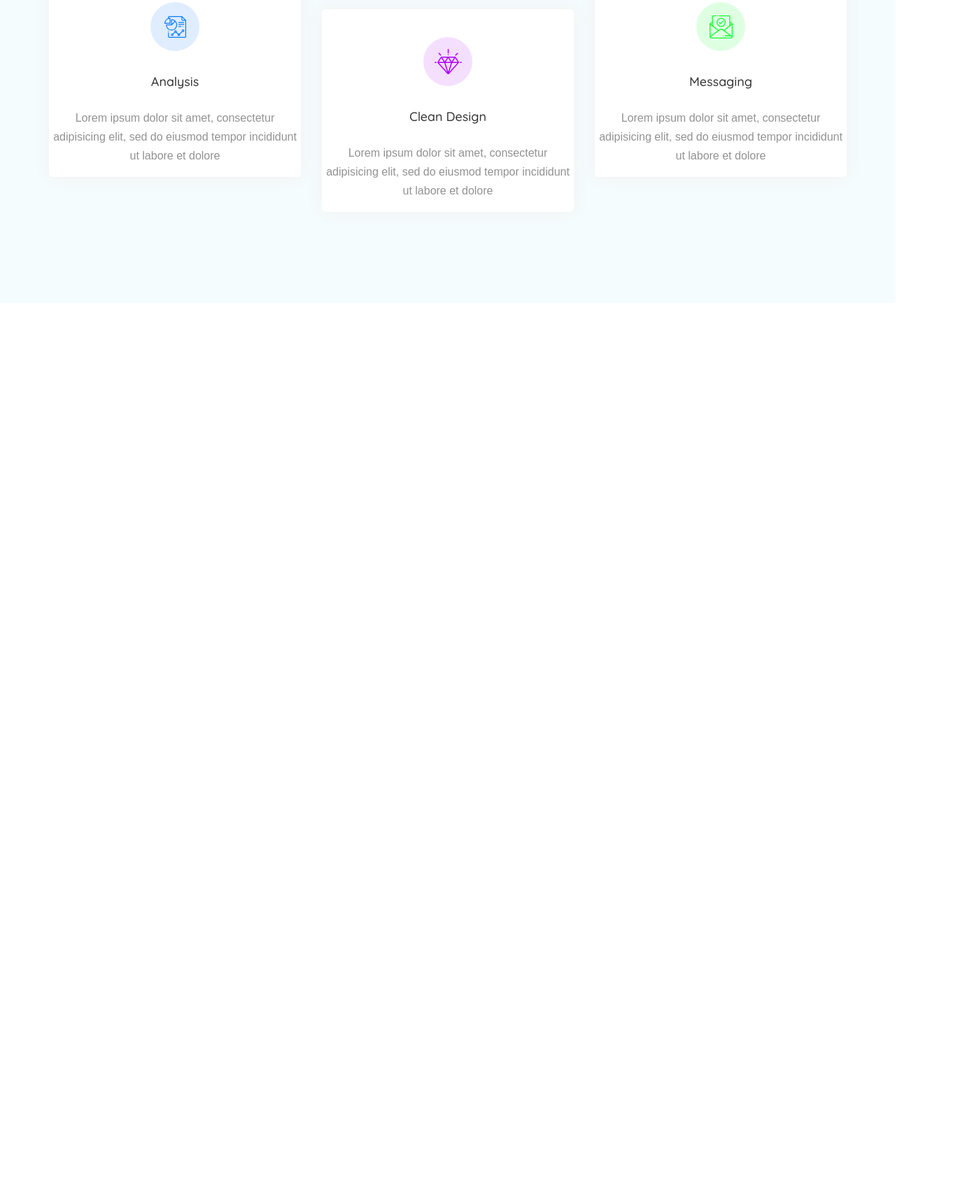
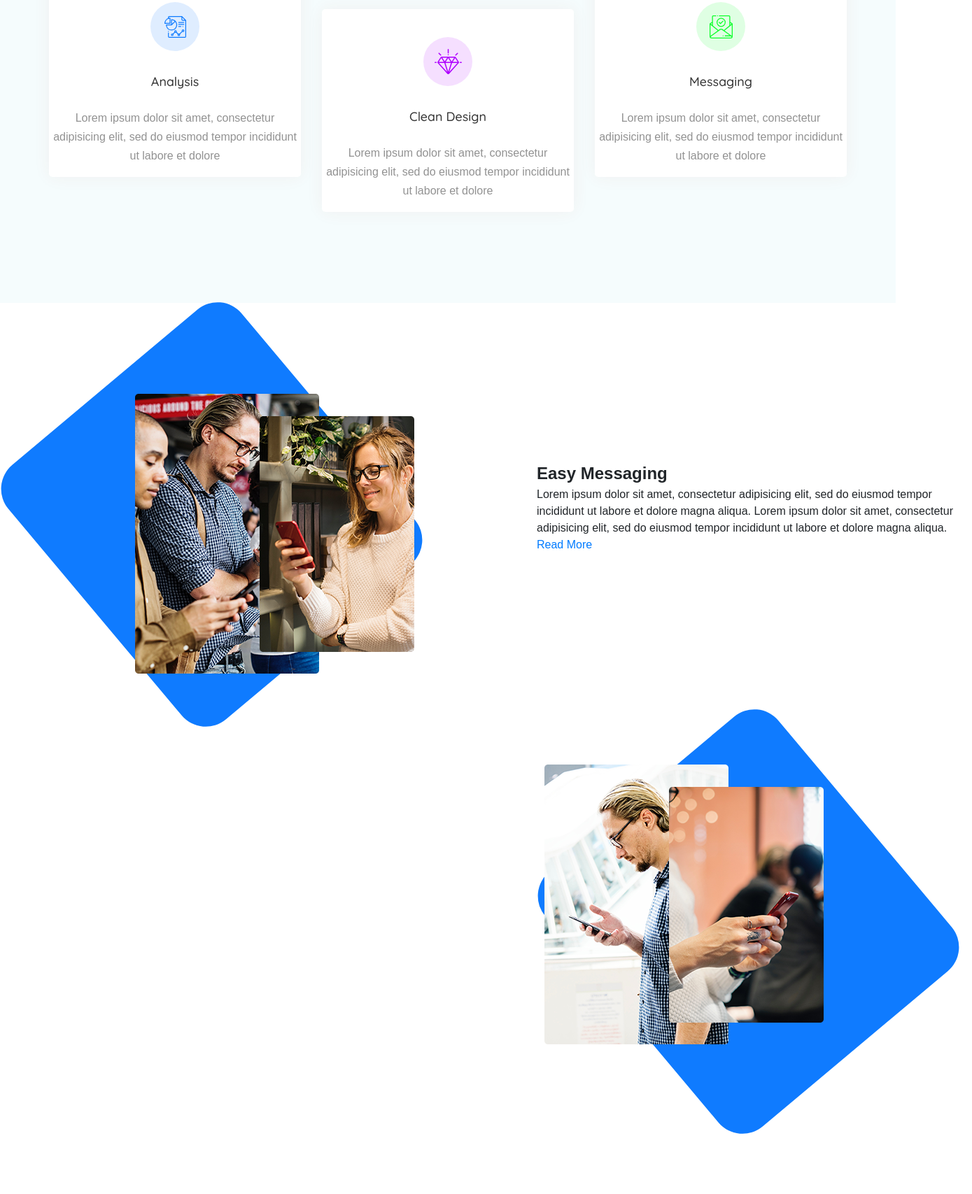
Before and after one commit to yaroslavapanteleeva/SmartWorld-1task, a website built with webpack: page src/index.html in a window 1280 px wide. Shown: the part 1244-2951 px from the top of the page at 70% size, 1389 px wide, since content can reach past the window. Before the commit the page ends 1677 px from the top, so only its background shows below. Built offline with nearby package versions, Linux system fonts and the light colour scheme; a web font is replaced by a local one.

Commit message:
codding html-block about.html (version 1.0)

```diff
--- a/src/index.html
+++ b/src/index.html
@@ -68,5 +68,66 @@
             </div>
         </div>
     </section>
+
+    <section class="about">
+        <div class="about__container">
+            <div class="about__rect-content">
+                <div class="about__rect about__rect_top"></div>
+
+                    <div class="about__img about__img_top">
+                        <img src="img/people1.png" alt="">
+                    </div>
+                    <div class="about__img about__img_bottom">
+                        <img src="img/people2.png" alt="">
+                    </div>
+
+            </div>
+
+
+
+
+
+               <div class="about__descr">
+                    <h2 class="about__title subheading">Easy Messaging</h2>
+                    <div class="about__text">
+                        Lorem ipsum dolor sit amet, consectetur adipisicing elit, sed do eiusmod tempor incididunt ut labore et dolore magna aliqua. Lorem ipsum dolor sit amet, consectetur adipisicing elit, sed do eiusmod tempor incididunt ut labore et dolore magna aliqua.
+                    </div>
+                    <a href="#" class="link">Read More</a>
+                </div>
+            <div class="about__rect-content about__rect-content_bottom">
+                <div class="about__rect about__rect_bottom"></div>
+                <div class="about__img about__img_top">
+                    <img src="img/people4.png" alt="">
+                </div>
+                <div class="about__img about__img_bottom">
+                    <img src="img/people5.png" alt="">
+                </div>
+            </div>
+        </div>
+            <div class="about__item">
+               <!-- <div class="about__img about__img_top">
+                       <img src="img/people1.png" alt="">
+                   </div>
+                   <div class="about__img about__img_top">
+                        <img src="img/people2.png" alt="">
+                    </div>   -->
+
+
+           <!-- <div class="about__item">
+                <div class="about__rect">
+                   <img src="" alt="">
+                   <img src="" alt="">
+                </div>
+                <div class="about__descr">
+                    <h2 class="subheading">Keep In Touch</h2>
+                    <div class="about__text">
+                        Lorem ipsum dolor sit amet, consectetur adipisicing elit, sed do eiusmod tempor incididunt ut labore et dolore magna aliqua. Lorem ipsum dolor sit amet, consectetur adipisicing elit, sed do eiusmod tempor incididunt ut labore et dolore magna aliqua.
+                    </div>
+                    <a href="#" class="link">Read More</a>
+                </div>
+           </div>  -->
+        </div>
+
+    </section>
 </body>
 </html>
--- /dev/null
+++ b/src/scss/blocks/about.scss
@@ -0,0 +1,61 @@
+.about {
+    &__container {
+        position: relative;
+        max-width: 1370px;
+        margin: 0 auto;
+        display: grid;
+        grid-template-columns: repeat(2, 603px);
+        column-gap: 164px;
+        grid-template-rows: 578px 580px;
+        row-gap: 31px;
+
+    }
+    &__item {
+        padding-top: 85px;
+        padding-left: 65px;
+
+    }
+
+    &__rect {
+        position: absolute;
+        top: 85px;
+        left: 65px;
+        width: 475px;
+        height: 435px;
+        background-color: #0f7bff;
+        transform: rotate(50deg);
+        border-radius: 45px;
+        &_bottom {
+            top: 58px;
+            grid-column: 2/3;
+            grid-row: 2/3;
+        }
+    }
+    &__rect-content {
+        display: grid;
+        grid-template-columns: 193px 178px 85px 136px;
+        grid-template-rows: 130px 400px 80px;
+        &_bottom {
+            grid-column: 2/3;
+            grid-template-columns: 11px 178px 85px 136px;
+            grid-template-rows: 51px 400px 129px;
+        }
+    }
+    &__img {
+        position: relative;
+        &_top {
+            grid-column: 2/3;
+            grid-row: 2/3;
+        }
+        &_bottom {
+            grid-column: 3/5;
+            grid-row: 2/3;
+            align-self: center;
+        }
+    }
+    &__title {
+        margin-top: 226px;
+        margin-bottom: 0;
+    }
+
+}
--- a/src/scss/style.scss
+++ b/src/scss/style.scss
@@ -9,6 +9,7 @@
 @import 'blocks/buttons.scss';
 @import 'blocks/heading.scss';
 @import 'blocks/features.scss';
+@import 'blocks/about.scss';
 
 * {
     font-family: $font-main;
```
